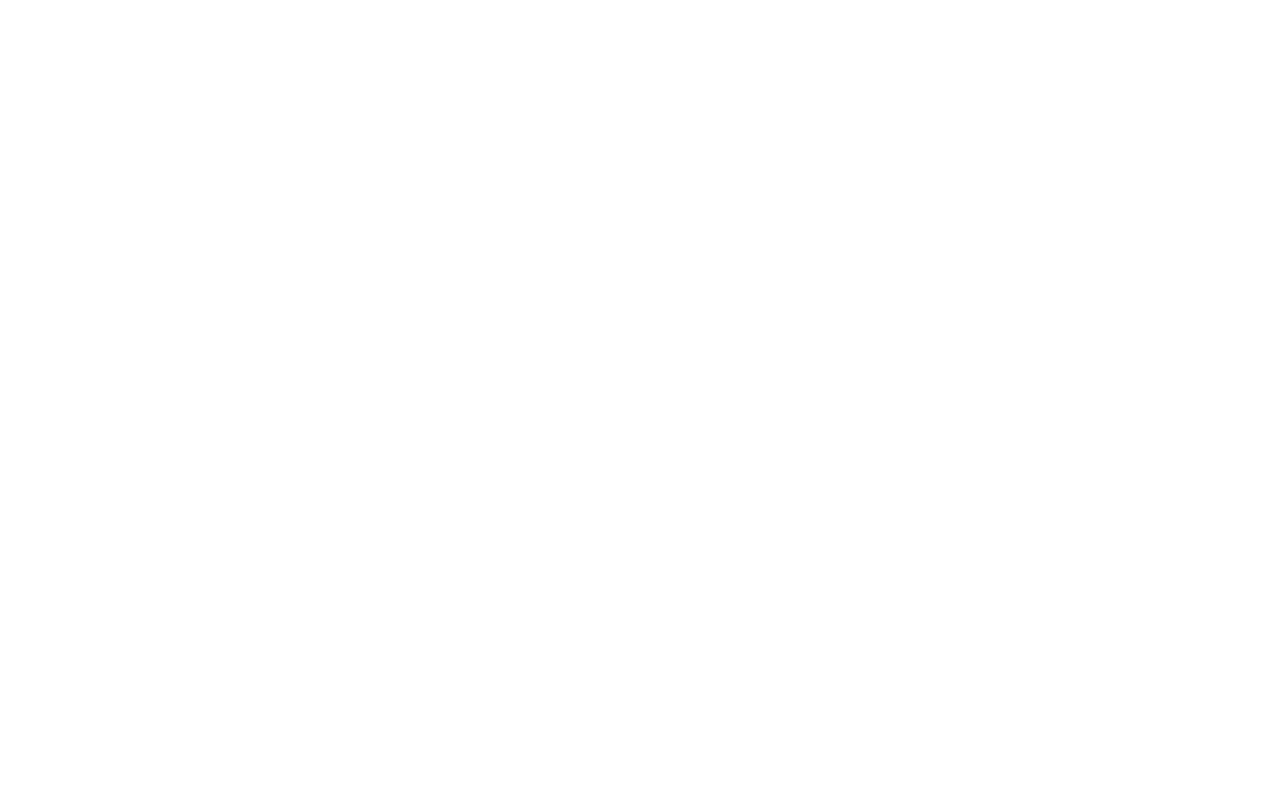
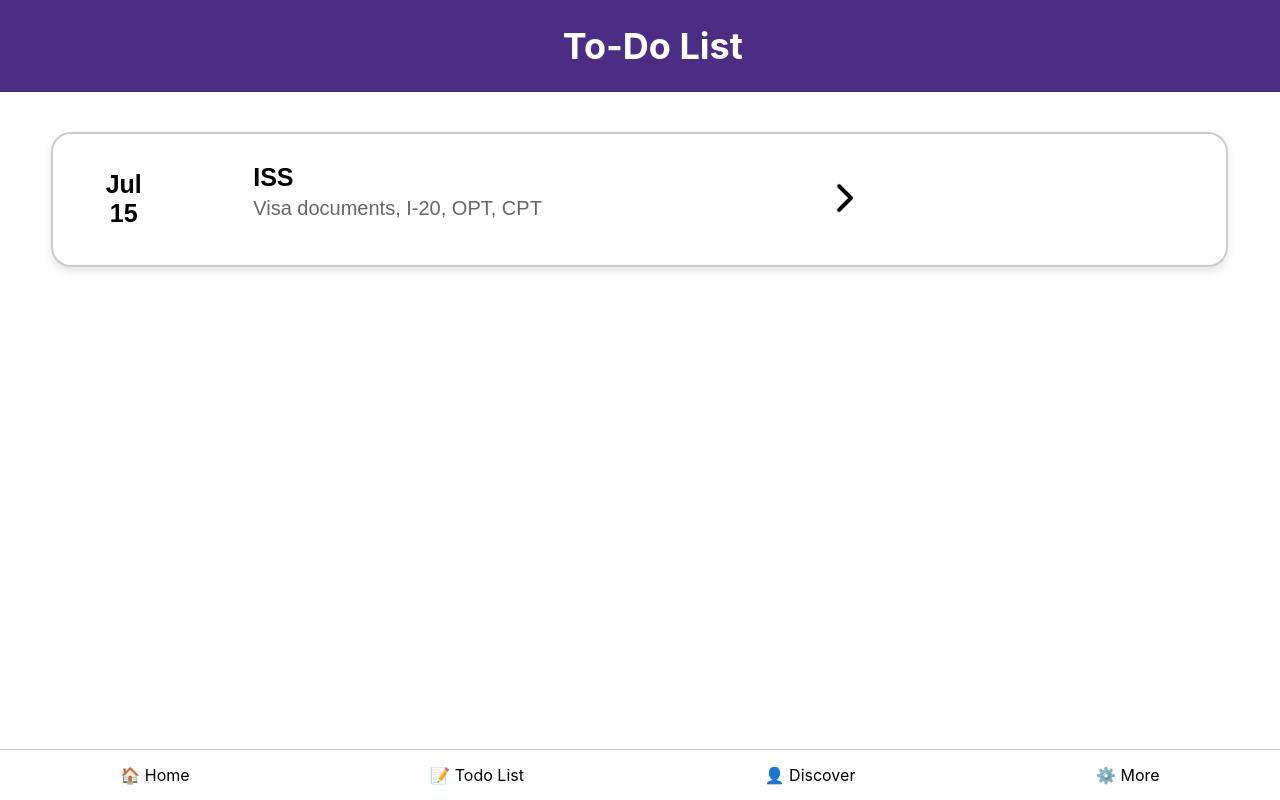
Before and after one commit to UW-CIRCLE/UW_CIRCLE_Web, a React (Create React App) app: page /todo in a window 1280 px wide. Before the commit this address had no page. Built offline with nearby package versions, Linux system fonts and the light colour scheme.

Commit message:
Transferred more to to-do

```diff
--- a/src/App.js
+++ b/src/App.js
@@ -7,6 +7,7 @@
 import CIRCLE from './pages/More/circle';
 import Fyp from './pages/More/fyp';
 import Admission from './pages/More/admission'
+import Todo from './pages/Todo/todo';
 import './App.css';
 
 
@@ -15,6 +16,7 @@
     <Router>
       <Routes>
         <Route path="/" element={<Homepage />} />
+        <Route path="/todo" element={<Todo />} />
         <Route path="/more" element={<More />} />
         <Route path="/more/iss" element={<Iss />} />
         <Route path="/more/circle" element={<CIRCLE/>} />
--- a/src/pages/Homepage/homepage.js
+++ b/src/pages/Homepage/homepage.js
@@ -16,12 +16,6 @@
       <header class='.Homepage-header'>
         <h1 class="homepage-header">CIRCLE</h1>
       </header>
-      <nav className="bottom-nav">
-        <Link to="/" className="nav-item">🏠 Home</Link>
-        <Link to="/todo" className="nav-item">📝 Todo List</Link>
-        <Link to="/account" className="nav-item">👤 Account</Link>
-        <Link to="/more" className="nav-item">⚙️ More</Link>
-      </nav>
       <div class="search-container">
         <form class="search-bar" action="/search" method="get">
           <button class="search-button" type="submit">
@@ -47,6 +41,12 @@
           </div>
         </div>
       </div>
+      <nav className="bottom-nav">
+        <Link to="/" className="nav-item">🏠 Home</Link>
+        <Link to="/todo" className="nav-item">📝 Todo List</Link>
+        <Link to="/discover" className="nav-item">👤 Discover</Link>
+        <Link to="/more" className="nav-item">⚙️ More</Link>
+      </nav>
     </div>
   );
 }
--- a/src/pages/More/more.js
+++ b/src/pages/More/more.js
@@ -46,7 +46,7 @@
       <nav className="bottom-nav">
         <Link to="/" className="nav-item">🏠 Home</Link>
         <Link to="/todo" className="nav-item">📝 Todo List</Link>
-        <Link to="/account" className="nav-item">👤 Account</Link>
+        <Link to="/discover" className="nav-item">👤 Discover</Link>
         <Link to="/more" className="nav-item">⚙️ More</Link>
       </nav>
     </div>
--- /dev/null
+++ b/src/pages/Todo/todo.css
@@ -0,0 +1,75 @@
+.Header {
+  color: white;
+  font-size: calc(20px + 2vmin);
+  align-items: center;
+  text-align: center;
+  padding-left: 2%;
+}
+
+.todo-list {
+  margin-top: 20px;
+  padding-left: 4%; /* Added left padding */
+  padding-right: calc(2% + 2px);
+  font-size: calc(5px + 1vmin);
+}
+
+.Header-Section {
+  background-color: #4b2e83;
+  min-height: 5%;
+  display: flex;
+  flex-direction: column;
+  align-items: center;
+  justify-content: center;
+  font-size: calc(10px + 2vmin);
+}
+
+.card {
+  margin-top: 20px;
+  position: relative;
+  width: 98%;
+  border: 2px solid #ccc;
+  border-radius: 20px;
+  overflow: hidden;
+  box-shadow: 0 4px 8px rgba(0, 0, 0, 0.1);
+  background-color: white;
+}
+
+.todo-card-content {
+  padding-top: 2%;
+  padding-left: 4%;
+  padding-bottom: 2%;
+  display: flex;
+  text-align: center;
+  align-items: center;
+}
+
+.card-title {
+  font-size: 25px;
+}
+
+.card-subtitle {
+  font-size: 20px;
+  color: #666;
+}
+
+
+.date {
+  font-size: 25px;
+  font-weight: bold;
+}
+
+.arrow {
+  align-items: center;
+  justify-content: center;
+  margin-left: 25%;
+}
+
+.todo-vertical {
+  margin-left: 10%;
+}
+
+.forward-icon {
+  transform: scaleX(-1);
+  height: 6vh;
+  align-items: center;
+}
--- /dev/null
+++ b/src/pages/Todo/todo.js
@@ -0,0 +1,45 @@
+import './todo.css';
+import { Link } from 'react-router-dom';
+import React from 'react';
+import { useNavigate } from 'react-router-dom';
+import forward from '../../images/back_button_icon.png';
+
+
+function Todo() {
+  const navigate = useNavigate();
+
+  const handleClick = (officeName) => {
+    navigate(`/todo/${officeName}`);
+  };
+
+
+  return (
+    <div>
+      <div class="Header-Section">
+        <h1 class="Header">To-Do List</h1>
+      </div>
+      <div class="todo-list">
+        <button class="card" type='button' onClick={() => handleClick('transcript')}>
+          <div class="todo-card-content">
+            <div class="date">Jul<br/>15</div>
+            <div class='todo-vertical'>
+              <h2 class="card-title">ISS</h2>
+              <p class="card-subtitle">Visa documents, I-20, OPT, CPT</p>
+            </div>
+            <div class="arrow">
+              <img className='forward-icon' src={forward} alt="Forward" />
+            </div>
+          </div>
+        </button>
+      </div>
+      <nav className="bottom-nav">
+        <Link to="/" className="nav-item">🏠 Home</Link>
+        <Link to="/todo" className="nav-item">📝 Todo List</Link>
+        <Link to="/discover" className="nav-item">👤 Discover</Link>
+        <Link to="/more" className="nav-item">⚙️ More</Link>
+      </nav>
+    </div>
+  );
+}
+
+export default Todo;
```
